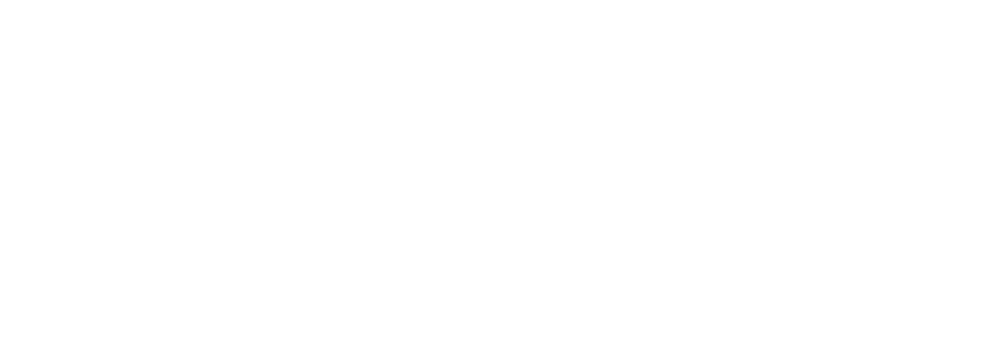
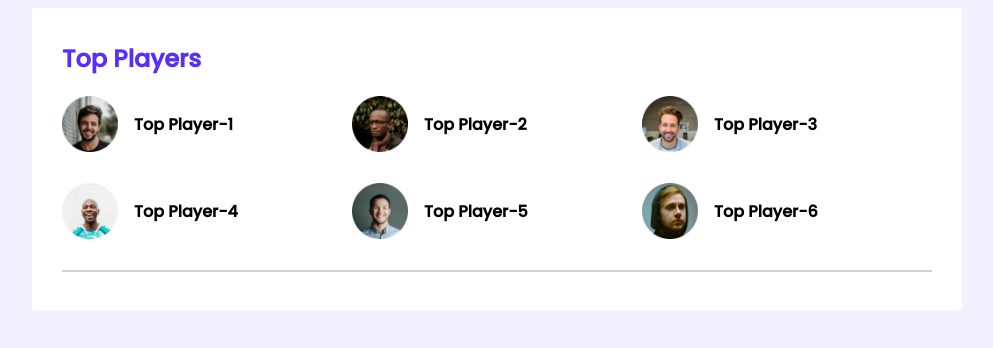
Before and after one commit to rajesh-mondal/leader-board-reset, a plain HTML site: page index.html in a window 1280 px wide. Shown: the whole page, without its empty margins (143-1136 px from the left). Drawn offline with Linux system fonts and the light colour scheme.

Commit message:
top players section done

```diff
--- a/index.html
+++ b/index.html
@@ -9,6 +9,48 @@
     <link rel="stylesheet" href="styles/style.css">
 </head>
 <body>
+    <!-- header section starts -->
+    <header>
 
+    </header>
+    <!-- header section end -->
+
+    <!-- main section starts -->
+    <main>
+        <!-- top players section -->
+        <section class="container">
+            <div class="top-players">
+                <h2 class="section-title">Top Players</h2>
+                <div class="players">
+                    <div class="player">
+                        <img src="images/players/player-1.png" alt="">
+                        <h3 class="player-name">Top Player-1</h3>
+                    </div>
+                    <div class="player">
+                        <img src="images/players/player-2.png" alt="">
+                        <h3 class="player-name">Top Player-2</h3>
+                    </div>
+                    <div class="player">
+                        <img src="images/players/player-3.png" alt="">
+                        <h3 class="player-name">Top Player-3</h3>
+                    </div>
+                    <div class="player">
+                        <img src="images/players/player-4.png" alt="">
+                        <h3 class="player-name">Top Player-4</h3>
+                    </div>
+                    <div class="player">
+                        <img src="images/players/player-5.png" alt="">
+                        <h3 class="player-name">Top Player-5</h3>
+                    </div>
+                    <div class="player">
+                        <img src="images/players/player-6.png" alt="">
+                        <h3 class="player-name">Top Player-6</h3>
+                    </div>
+                </div>
+            </div>
+            <hr>
+        </section>
+    </main>
+    <!-- main section end -->
 </body>
 </html>
--- a/styles/style.css
+++ b/styles/style.css
@@ -0,0 +1,46 @@
+/* fonts */
+@import url('https://fonts.googleapis.com/css2?family=Poppins:wght@500&display=swap');
+
+/* Common styles or utilities */
+body{
+    font-family: 'Poppins', sans-serif;
+    background-color: #F3F1FF;
+}
+main{
+    display: flex;
+    justify-content: center;
+}
+.container{
+    background-color: #FFFFFF;
+    width: 870px;
+    padding: 30px;
+}
+hr{
+    border: 1px solid #D1D1D1;
+}
+/* top players style */
+.top-players{
+    margin-bottom: 30px;
+}
+.section-title{
+    color: #562EFF;
+    font-size: 24px;
+    margin-top: 3px;
+}
+.players{
+    display: grid;
+    grid-template-columns: repeat(3, 1fr);
+    grid-row-gap: 30px;
+}
+.player{
+    display: flex;
+    align-items: center;
+}
+.player img{
+    width: 56px;
+    height: 56px;
+}
+.player-name{
+    margin-left: 16px;
+    font-size: 16px;
+}
```
